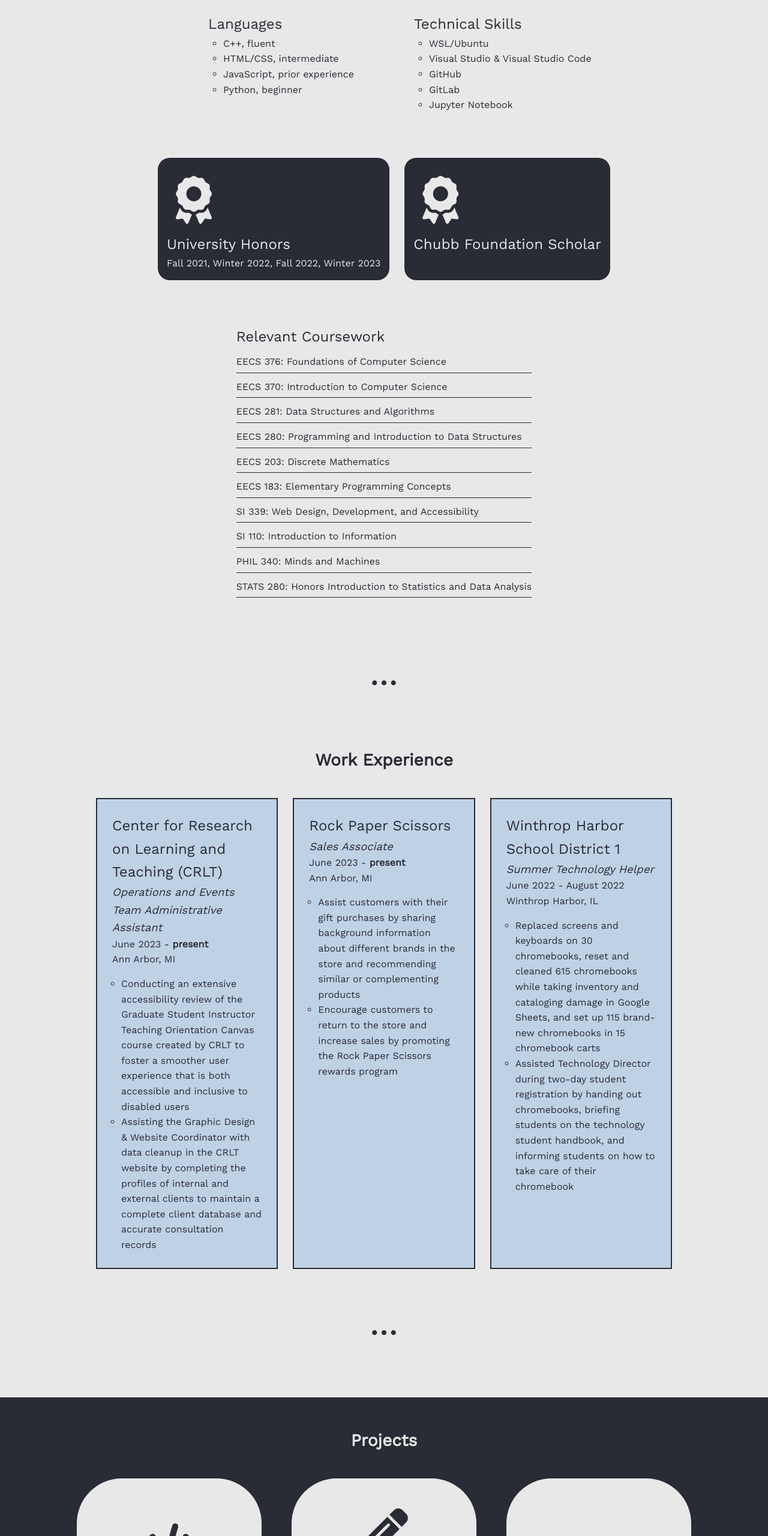
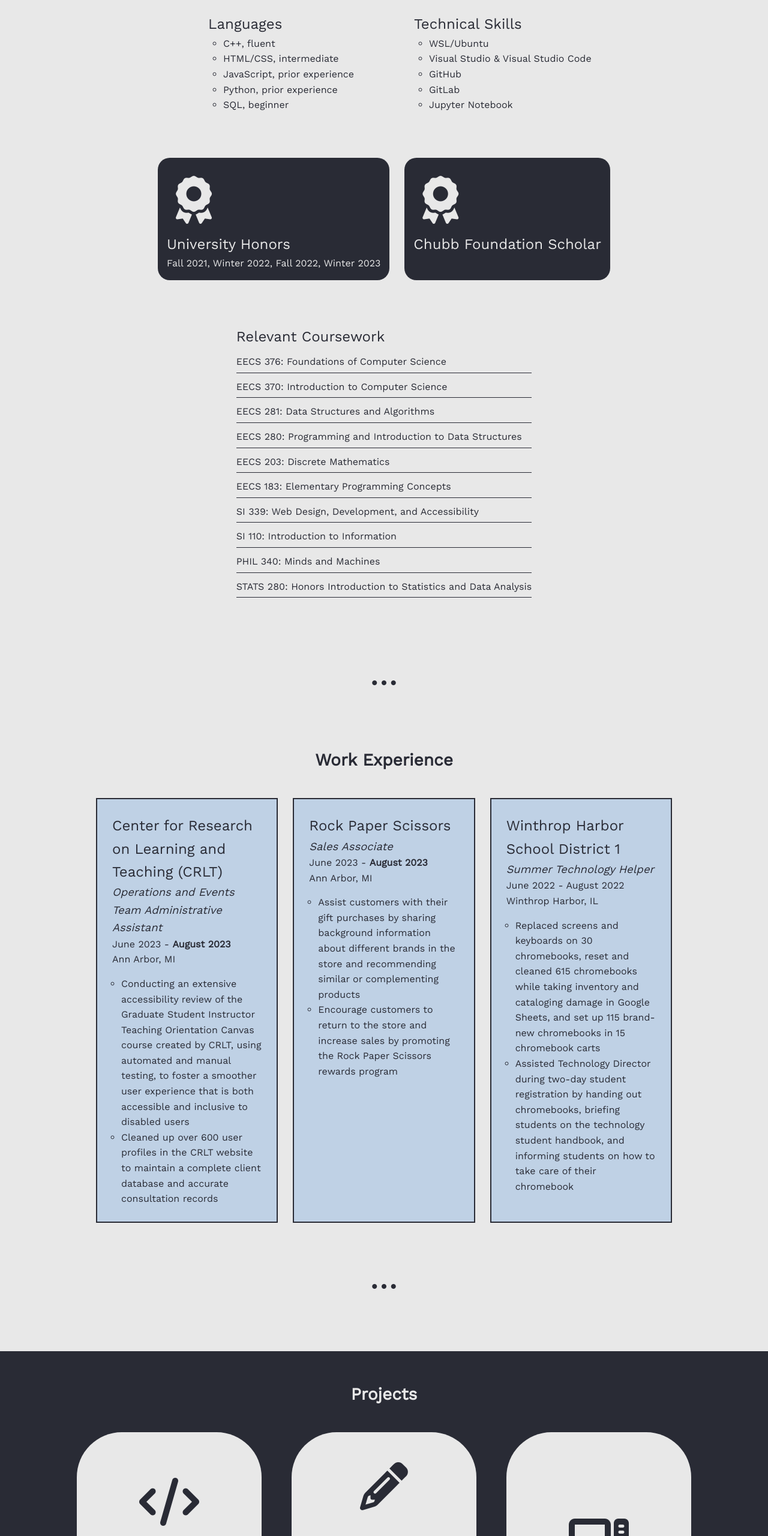
Before and after one commit to erikahochstein/erikahochstein, a plain HTML site: page index.html in a window 1280 px wide. Shown: the part 1200-3760 px from the top of the page at 60% size. Drawn offline with nearby package versions, Linux system fonts and the light colour scheme.

Commit message:
updated work experience and current clubs

```diff
--- a/index.html
+++ b/index.html
@@ -83,7 +83,7 @@
             <div class="grid-container education">
                 <!-- University -->
                 <div class="university">
-                    <p>I am a rising junior at the University of Michigan (U-M) studying computer science (CS). However, I am graduating a semester early with a graduation date in December of 2024. I currently have a 3.92/4 GPA, and I am pursuing a CS course track in software systems! This upcoming fall of 2023, I will be taking EECS 485: Web Systems, EECS 483: Compiler Construction, and EECS 201: Computer Science Pragmatics.</p>
+                    <p>I am a rising junior at the University of Michigan (U-M) studying computer science (CS). However, I am graduating a semester early with a graduation date in December of 2024. I currently have a 3.92/4 GPA, and I am pursuing a CS course track in software systems! This upcoming fall of 2023, I will be taking EECS 485: Web Systems, EECS 484: Database Management Systems, and EECS 201: Computer Science Pragmatics.</p>
                 </div>
 
                 <!-- Languages -->
@@ -93,7 +93,8 @@
                         <li class="languages-item">C++, fluent</li>
                         <li class="languages-item">HTML/CSS, intermediate</li>
                         <li class="languages-item">JavaScript, prior experience</li>
-                        <li class="languages-item">Python, beginner</li>
+                        <li class="languages-item">Python, prior experience</li>
+                        <li class="languages-item">SQL, beginner</li>
                     </ul>
                 </div>
 
@@ -180,11 +181,11 @@
                 <div class="job job-one">
                     <h3 class="company">Center for Research on Learning and Teaching (CRLT)</h3>
                     <h4 class="position">Operations and Events Team Administrative Assistant</h4>
-                    <h5 class="dates">June 2023 - <strong>present</strong></h5>
+                    <h5 class="dates">June 2023 - <strong>August 2023</strong></h5>
                     <h6 class="job-loc">Ann Arbor, MI</h6>
                     <ul class="responsibilities">
-                        <li class="responsibility-item">Conducting an extensive accessibility review of the Graduate Student Instructor Teaching Orientation Canvas course created by CRLT to foster a smoother user experience that is both accessible and inclusive to disabled users</li>
-                        <li class="responsibility-item">Assisting the Graphic Design & Website Coordinator with data cleanup in the CRLT website by completing the profiles of internal and external clients to maintain a complete client database and accurate consultation records</li>
+                        <li class="responsibility-item">Conducting an extensive accessibility review of the Graduate Student Instructor Teaching Orientation Canvas course created by CRLT, using automated and manual testing, to foster a smoother user experience that is both accessible and inclusive to disabled users</li>
+                        <li class="responsibility-item">Cleaned up over 600 user profiles in the CRLT website to maintain a complete client database and accurate consultation records</li>
                     </ul>
                 </div>
 
@@ -192,7 +193,7 @@
                 <div class="job job-two">
                     <h3 class="company">Rock Paper Scissors</h3>
                     <h4 class="position">Sales Associate</h4>
-                    <h5 class="dates">June 2023 - <strong>present</strong></h5>
+                    <h5 class="dates">June 2023 - <strong>August 2023</strong></h5>
                     <h6 class="job-loc">Ann Arbor, MI</h6>
                     <ul class="responsibilities">
                         <li class="responsibility-item">Assist customers with their gift purchases by sharing background information about different brands in the store and recommending similar or complementing products</li>
@@ -334,11 +335,10 @@
                 <!-- Organization 02 -->
                 <div class="org org-two">
                     <h3 class="org-name">End the Cycle - Computer Science Committee</h3>
-                    <h4 class="org-role">Committee Chair</h4>
+                    <h4 class="org-role">Member</h4>
                     <br>
                     <ul class="org-description">
-                        <li class="org-item">For the fall 2023 semester, I will be serving as the chair for the computer science committee within End the Cycle! This is an entirely student-run committee, and this fall will be the second semester that it has been in action. During the winter 2023 semester, our committee primarily focused on creating a <a href="#bootcamp">week-long summer bootcamp</a> for local high school students to introduce them to computer science. However, we will be working on new projects this fall in addition to building upon our summer program!</li>
-                        <li class="org-item">TODO</li>
+                        <li class="org-item">End the Cycle is an entirely student-run committee, and this fall will be the second semester that it has been in action. During the winter 2023 semester, our committee primarily focused on creating a <a href="#bootcamp">week-long summer bootcamp</a> for local high school students to introduce them to computer science. However, we will be working on new projects this fall in addition to building upon our summer program!</li>
                     </ul>
                 </div>
 
```
